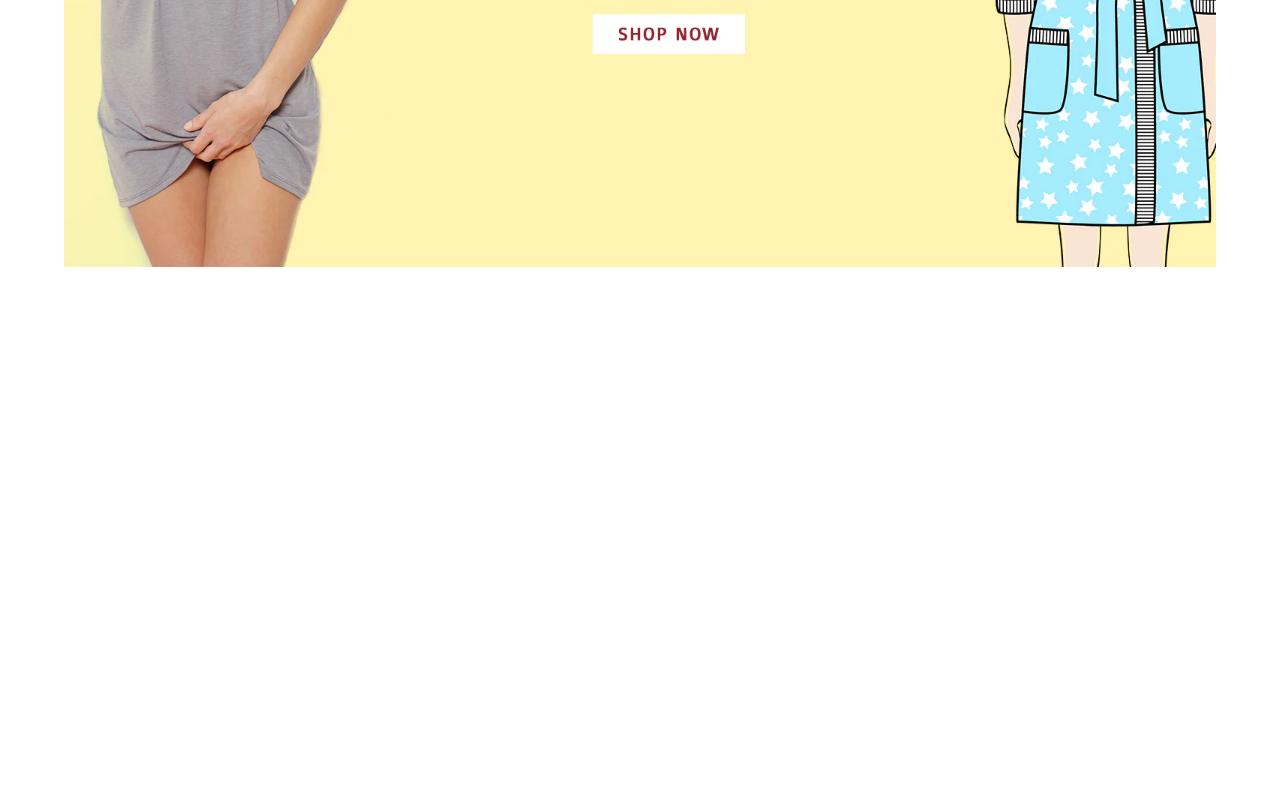
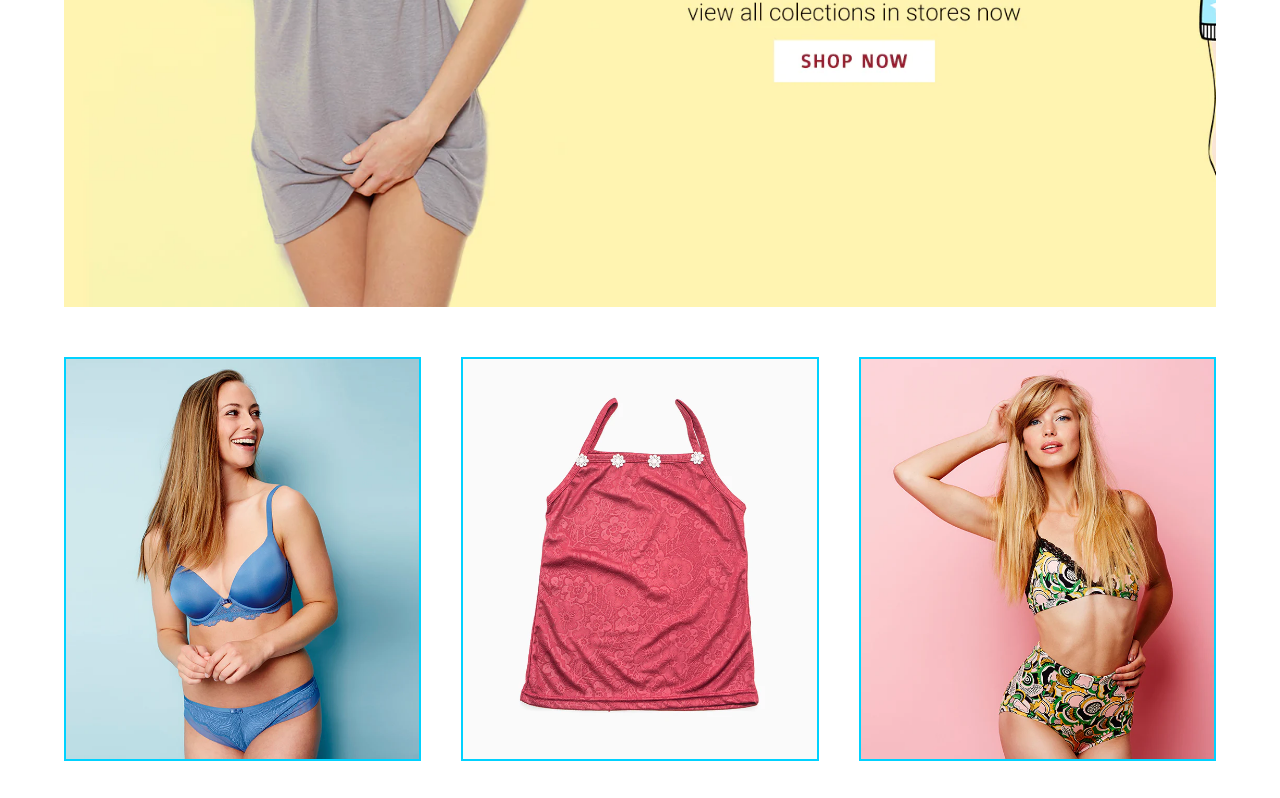
Before and after one commit to nimurr/Ecomarce-shop-03, a plain HTML site: page index.html in a window 1280 px wide. Shown: the part 520-1318 px from the top of the page. Before the commit the page ends 800 px from the top, so only its background shows below. Drawn offline with Linux system fonts and the light colour scheme.

Commit message:
product item added

```diff
--- a/css/style.css
+++ b/css/style.css
@@ -1,5 +1,9 @@
+@import url('https://fonts.googleapis.com/css2?family=Roboto:wght@400;500;700&display=swap');
 *{
     margin: 0;
+
+    font-family: 'Roboto', sans-serif;
+    transition: 0.5s;
 }
 
 :root {
@@ -14,6 +18,7 @@
     border-radius: 3px;
     color: var(--color);
     font-weight: bold;
+    cursor: pointer;
 }
 .container{
     width: 90%;
@@ -62,11 +67,75 @@
 .hero{
     background-image: url(/images/banner/slider-1_0e0a21f7-d81d-4e65-b406-b44a6c90b1d8_2000x.webp);
     background-repeat: no-repeat;
-    background-position: center;
+    background-position:  unset;
     background-size: cover;
-    height: 90vh;
+    height: 95vh;
     /* margin-top: 10px ; */
 }
 
 
 /*================ end of hero section ====================== */
+
+
+.prodact-items{
+    padding: 50px 0;
+    display: grid;
+    grid-template-columns: repeat(auto-fit , minmax(350px , 1fr ));
+    justify-content: space-between;
+    grid-gap: 40px;
+}
+.product-item-text{
+    margin-top: -900px;
+    transition: 0.5s;
+    background: #0000009a;
+    backdrop-filter: blur(5px);
+    padding: 50px;
+
+
+}
+.product-item-text p{
+    color: #ffffff;
+    font-size: 40px;
+    text-decoration: underline;
+    margin-bottom: 10px;
+}
+.product-item{
+    background-position: center;
+    background-size: cover;
+    height: 400px;
+    display: flex;
+    align-items: center;
+    justify-content: center;
+    cursor: pointer;
+    text-align: center;
+    overflow: hidden;
+    border: 2px solid var(--backgroundColor);
+}
+.product-item:hover .product-item-text{
+    margin-top: 0px;
+
+}
+.prodact-item1{
+    background-image: url(/images/prodect-show/img-1.webp)  ;
+}
+
+.prodact-item2{
+    background-image: url(/images/prodect-show/img-2.webp)  ;
+
+}
+.prodact-item3{
+    background-image: url(/images/prodect-show/img-3.webp)  ;
+
+}
+.prodact-item4{
+    background-image: url(/images/prodect-show/img-4.webp)  ;
+
+}
+.prodact-item5{
+    background-image: url(/images/prodect-show/img-5.webp)  ;
+
+}
+.prodact-item6{
+    background-image: url(/images/prodect-show/img-6.webp)  ;
+
+}
--- a/index.html
+++ b/index.html
@@ -10,6 +10,7 @@
     <link rel="stylesheet" href="https://cdnjs.cloudflare.com/ajax/libs/font-awesome/6.4.0/css/all.min.css" integrity="sha512-iecdLmaskl7CVkqkXNQ/ZH/XLlvWZOJyj7Yy7tcenmpD1ypASozpmT/E0iPtmFIB46ZmdtAc9eNBvH0H/ZpiBw==" crossorigin="anonymous" referrerpolicy="no-referrer" />
 </head>
 <body>
+
     <header>
         <nav class="menus">
             <div class="logo">
@@ -21,9 +22,64 @@
                 <li><i class="fa-regular fa-user"></i></li>
             </ul>
         </nav>
-        <div class="hero container">
+        <div class="hero container"></div>
+    </header>
 
-        </div>
-    </header>
+    <main>
+        <section>
+            <div class="prodact container">
+                <div class="prodact-items">
+                    <div class="prodact-item1 product-item">
+                        <div class="product-item-text ">
+                            <div>
+                                <p>Bras</p>
+                                <button class="btn">Shop Now</button>
+                            </div>
+                        </div>
+                    </div>
+                    <div class="prodact-item2 product-item">
+                        <div class="product-item-text ">
+                            <div>
+                                <p>Bras</p>
+                                <button class="btn">Shop Now</button>
+                            </div>
+                        </div>
+                    </div>
+                    <div class="prodact-item3 product-item">
+                        <div class="product-item-text ">
+                            <div>
+                                <p>Bras</p>
+                                <button class="btn">Shop Now</button>
+                            </div>
+                        </div>
+                    </div>
+                    <div class="prodact-item4 product-item">
+                        <div class="product-item-text ">
+                            <div>
+                                <p>Bras</p>
+                                <button class="btn">Shop Now</button>
+                            </div>
+                        </div>
+                    </div>
+                    <div class="prodact-item5 product-item" >
+                        <div class="product-item-text ">
+                            <div>
+                                <p>Bras</p>
+                                <button class="btn">Shop Now</button>
+                            </div>
+                        </div>
+                    </div>
+                    <div class="prodact-item6 product-item">
+                        <div class="product-item-text ">
+                            <div>
+                                <p>Bras</p>
+                                <button class="btn">Shop Now</button>
+                            </div>
+                        </div>
+                    </div>
+                </div>
+            </div>
+        </section>
+    </main>
 </body>
 </html>
```
